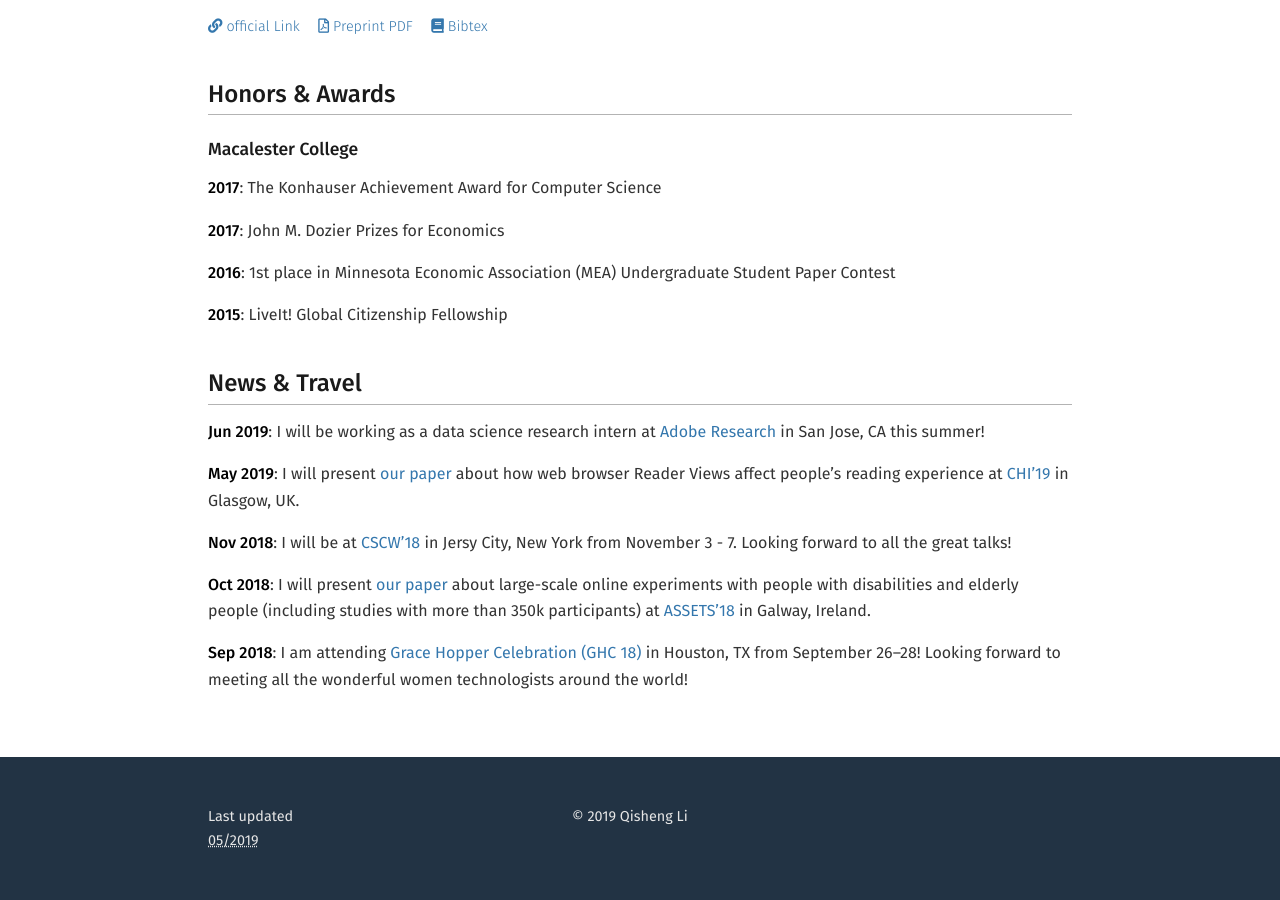
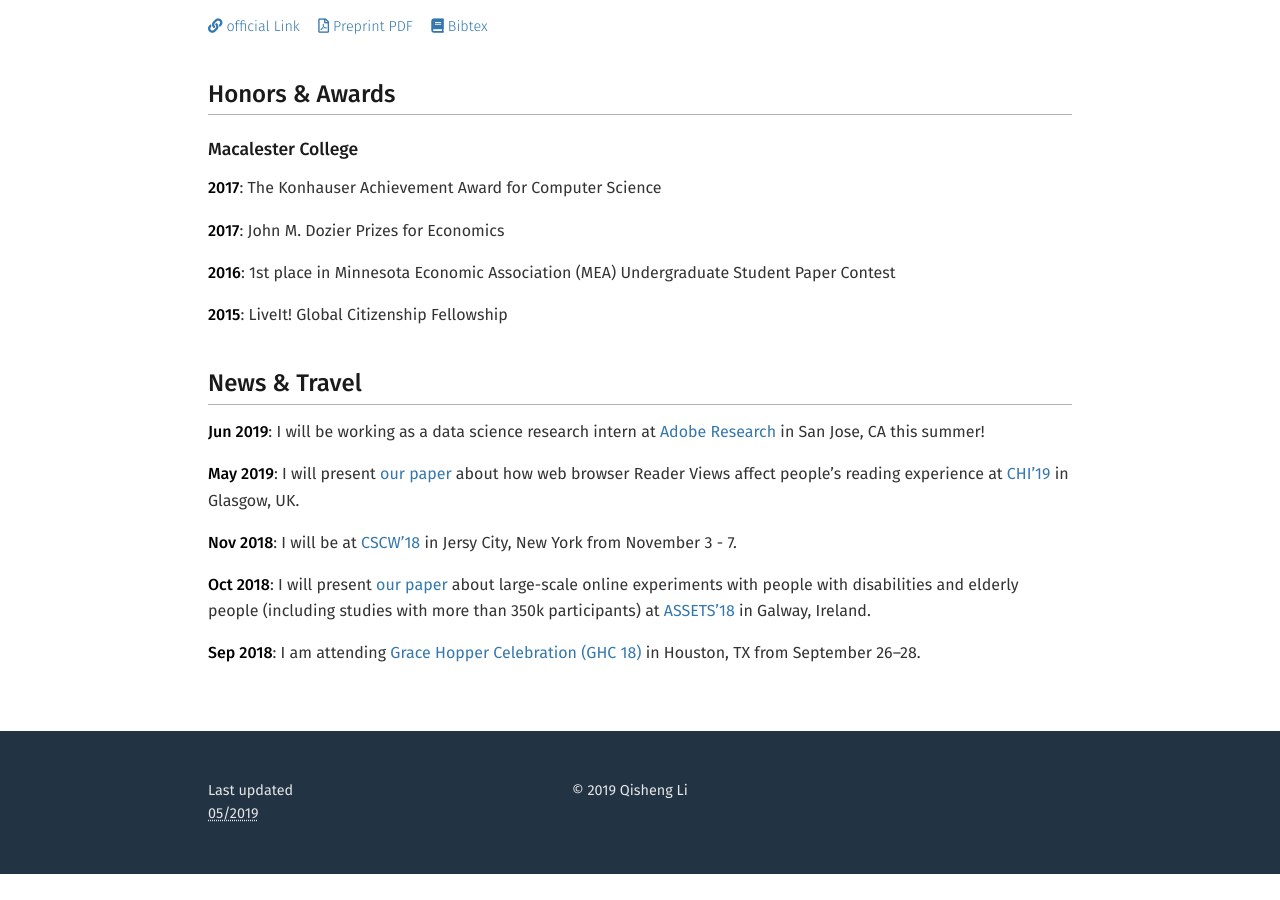
Before and after one commit to QishengLi/my_website, a Jekyll site: the page built from index.md, in a window 1280 px wide and 900 px high, scrolled down 1901 px. Built offline with Jekyll 4.4.1, drawn with Linux system fonts in a browser that asks for light colours; nearby versions of some CDN libraries; after the commit the page ends 2775 px from its top, so only the background shows below that.

Commit message:
update CV and travel

```diff
--- a/_data/news.yml
+++ b/_data/news.yml
@@ -2,9 +2,9 @@
   date: 2019-06-15
 - message: "I will present [our paper](/~liqs/files/2019-Reader-View-CHI.pdf) about how web browser Reader Views affect people's reading experience at [CHI'19](http://chi2019.acm.org) in Glasgow, UK."
   date: 2019-05-04
-- message: "I will be at [CSCW'18](http://cscw.acm.org/2018/) in Jersy City, New York from November 3 - 7. Looking forward to all the great talks!"
+- message: "I will be at [CSCW'18](http://cscw.acm.org/2018/) in Jersy City, New York from November 3 - 7."
   date: 2018-11-03
 - message: "I will present [our paper](/~liqs/files/2018-Volunteer-Disabilities-ASSETS.pdf) about large-scale online experiments with people with disabilities and elderly people (including studies with more than 350k participants) at [ASSETS'18](https://assets18.sigaccess.org/) in Galway, Ireland."
   date: 2018-10-22
-- message: "I am attending [Grace Hopper Celebration (GHC 18)](https://ghc.anitab.org/) in Houston, TX from September 26–28! Looking forward to meeting all the wonderful women technologists around the world!"
+- message: "I am attending [Grace Hopper Celebration (GHC 18)](https://ghc.anitab.org/) in Houston, TX from September 26–28."
   date: 2018-09-26
```
Also changed, not shown: 1 other file.
